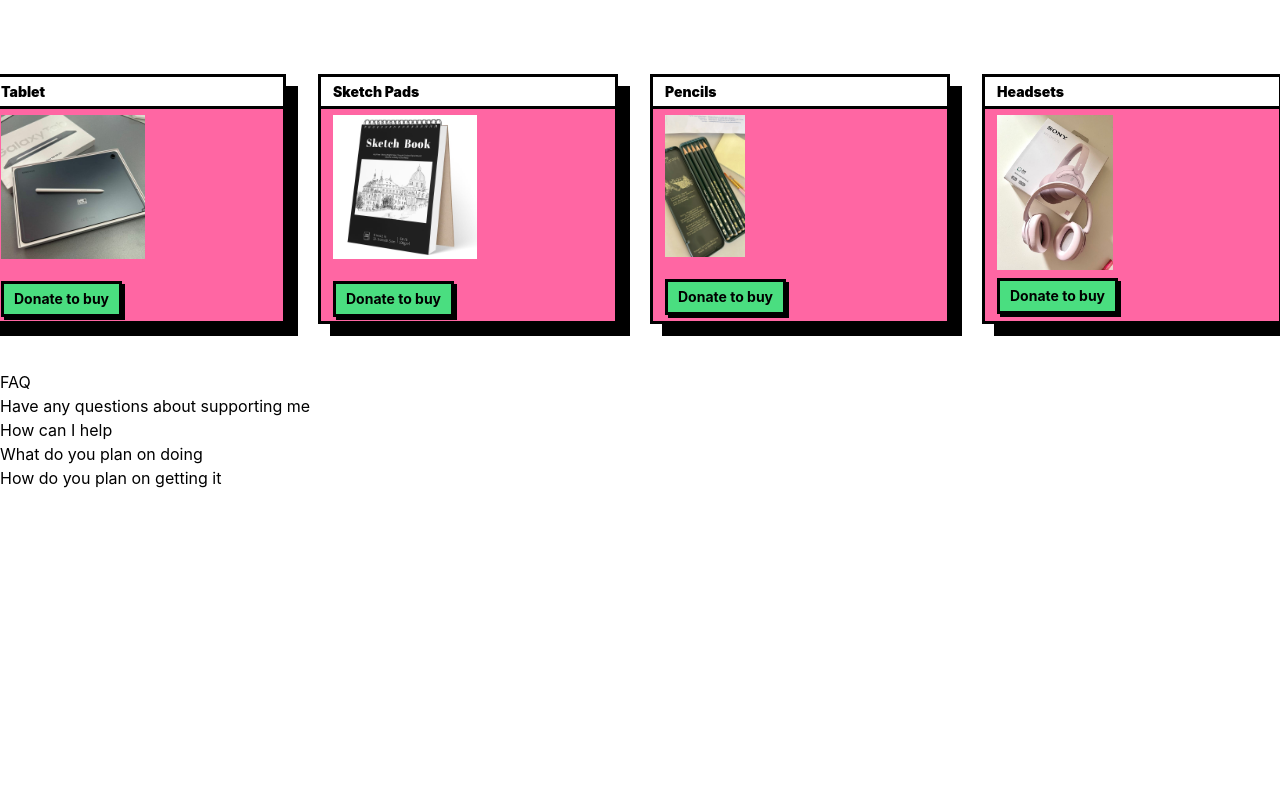
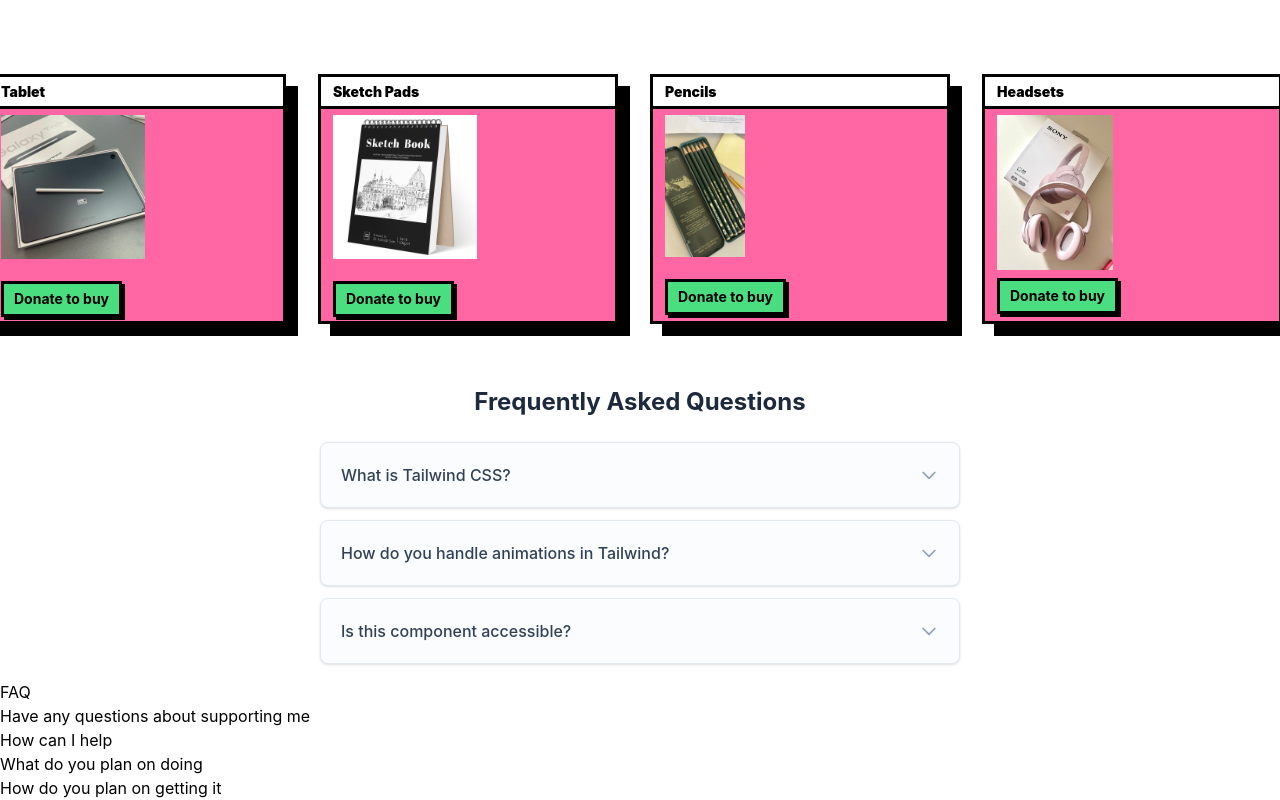
Before and after one commit to neducod/joanna, a React (Vite) app: page /merch in a window 1280 px wide. Shown: the part 968-1768 px from the top of the page. Before the commit the page ends 1458 px from the top, so only its background shows below. Built offline with nearby package versions, Linux system fonts and the light colour scheme.

Commit message:
done with the questions and answers sectio draft

```diff
--- a/src/components/Merch.jsx
+++ b/src/components/Merch.jsx
@@ -9,6 +9,9 @@ import Headset from "../assets/headset.jpeg";
 import Books from "../assets/book.jpeg";
 import Pencils from "../assets/pencils.jpeg";
 import Tab from "../assets/tablet.jpeg"
+
+
+import Faq from "./Merchfaq";
 
 
 function Home() {
@@ -127,6 +130,7 @@ function Home() {
                 </div>
             </section>
             <section>
+                <Faq/>
                 <h2>FAQ</h2>
                 <p>Have any questions about supporting me</p>
                 <div>
```
